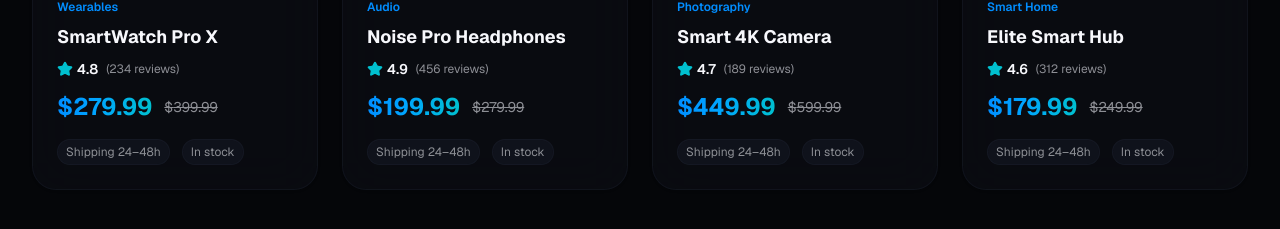
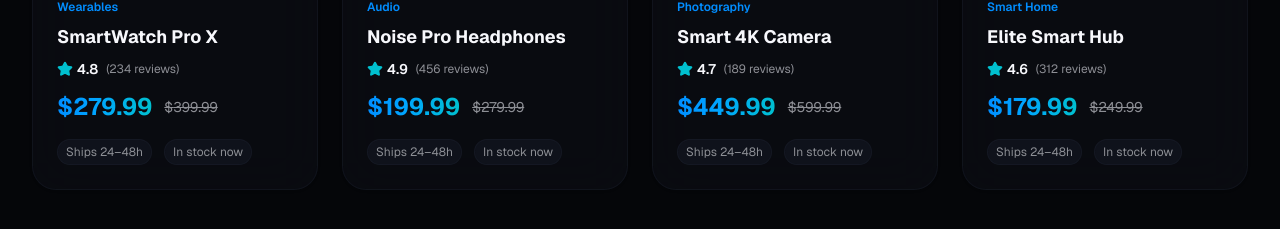
Before and after one commit to r3vskd/TechFlow, a Next.js app: page / in a window 1280 px wide. Shown: the part 2174-2403 px from the top of the page. Built offline with nearby package versions, Linux system fonts and the light colour scheme.

Commit message:
products: stock

```diff
--- a/components/featured-products.tsx
+++ b/components/featured-products.tsx
@@ -167,8 +167,8 @@ export function FeaturedProducts() {
 
                   {/* extra */}
                   <div aria-hidden="true" className="mt-4 text-xs text-muted-foreground flex items-center gap-3">
-                    <span className="px-2 py-1 rounded-full bg-secondary/50 border border-border">Shipping 24–48h</span>
-                    <span className="px-2 py-1 rounded-full bg-secondary/50 border border-border">In stock</span>
+                    <span className="px-2 py-1 rounded-full bg-secondary/50 border border-border">Ships 24–48h</span>
+                    <span className="px-2 py-1 rounded-full bg-secondary/50 border border-border">In stock now</span>
                   </div>
                 </div>
               </div>
```
